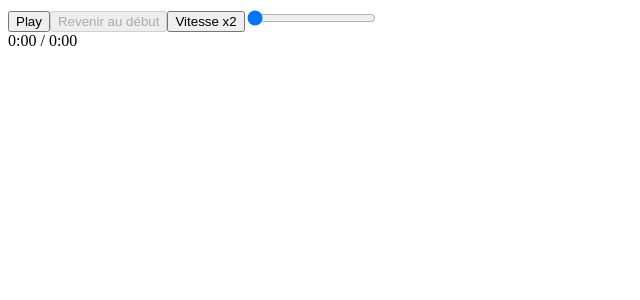
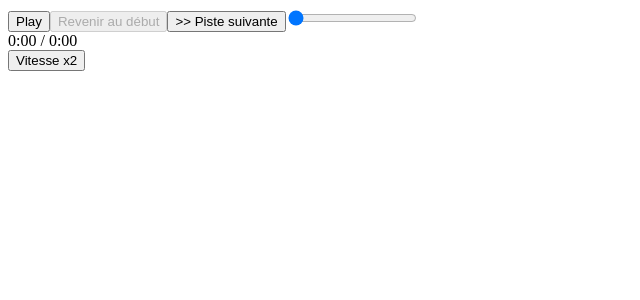
Before and after one commit to eglantinefonrose/RadioLiveALaCarte, an Angular app in the folder 1.RadioLiveALaCarteApp/: page / in a window 1280 px wide. Shown: the top 300 px of the page, without its empty margins (0-640 px from the left). Built offline with nearby package versions, Linux system fonts and the light colour scheme.

Commit message:
Possibilité de passer d'une piste audio à l'autre

```diff
--- a/1.RadioLiveALaCarteApp/src/app/radio-player/radio-player.component.html
+++ b/1.RadioLiveALaCarteApp/src/app/radio-player/radio-player.component.html
@@ -9,14 +9,14 @@
       {{ isPlaying ? 'Pause' : 'Play' }}
     </button>
 
-    <!-- Nouveau bouton pour revenir au début -->
+    <!-- Bouton pour revenir au début -->
     <button (click)="rewindToStart()" [disabled]="currentTime === 0">
       Revenir au début
     </button>
 
-    <!-- Bouton pour basculer entre vitesse normale et x2 -->
-    <button (click)="toggleSpeed()">
-        {{ isSpeedNormal ? 'Vitesse x2' : 'Vitesse normale' }}
+    <!-- Bouton pour passer à la piste suivante -->
+    <button (click)="nextTrack()">
+      >> Piste suivante
     </button>
 
     <!-- Barre de progression -->
@@ -31,4 +31,9 @@
     <div class="time-indicator">
       {{ formatTime(currentTime) }} / {{ formatTime(duration) }}
     </div>
-</div>
+
+    <!-- Bouton pour basculer entre vitesse normale et x2 -->
+    <button (click)="toggleSpeed()">
+      {{ isSpeedNormal ? 'Vitesse x2' : 'Vitesse normale' }}
+    </button>
+  </div>
```
